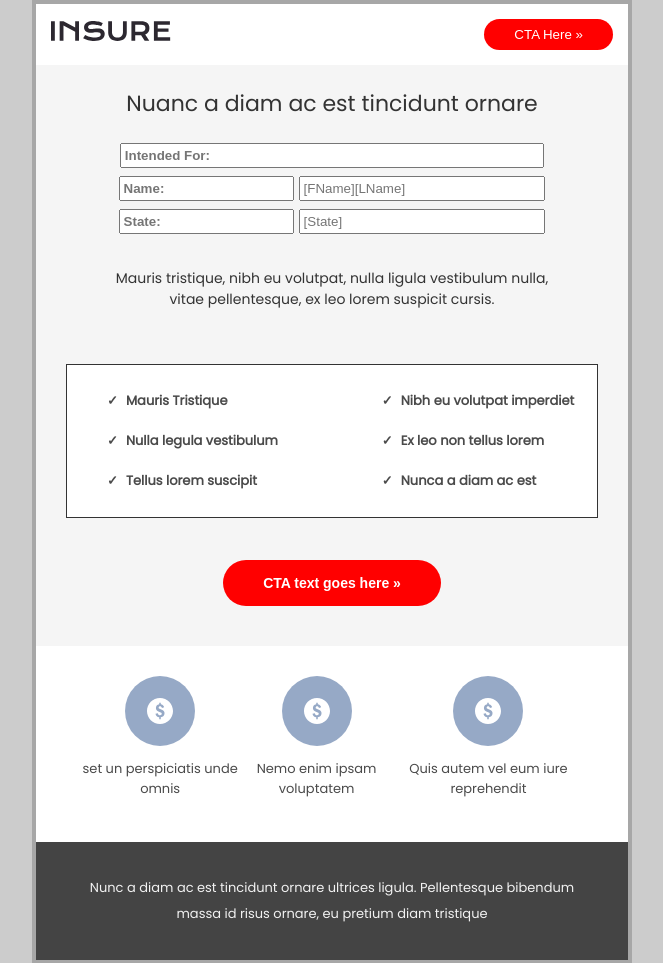
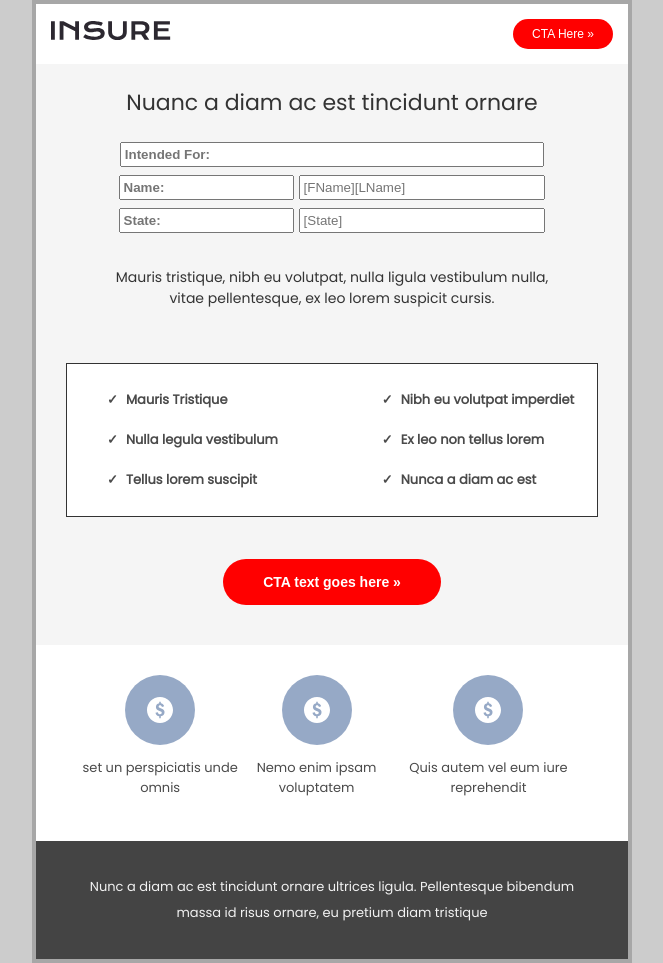
Before and after one commit to guneet07/test_mailer, a plain HTML site: page index.html in a window 1280 px wide. Shown: the top 963 px of the page, without its empty margins (308-971 px from the left). Drawn offline with Linux system fonts and the light colour scheme.

Commit message:
Update index.html

```diff
--- a/index.html
+++ b/index.html
@@ -81,7 +81,7 @@
                         <a href="#"><img src="images/logo.svg" alt="" width="120" title="Emailer"></a>
                     </td>
                     <td style="text-align:right;padding:15px;width: 30%;">
-                        <button class="btn" style="padding: 8px 30px;background: red;border: none;color: #fff;border-radius: 50px;"> CTA Here »</button>
+                        <button class="btn" style="padding: 8px 7px;background: red;border: none;color: #fff;border-radius: 50px; font-size: 12px; width: 100px;"> CTA Here »</button>
                     </td>
                 </tr>
 
```
